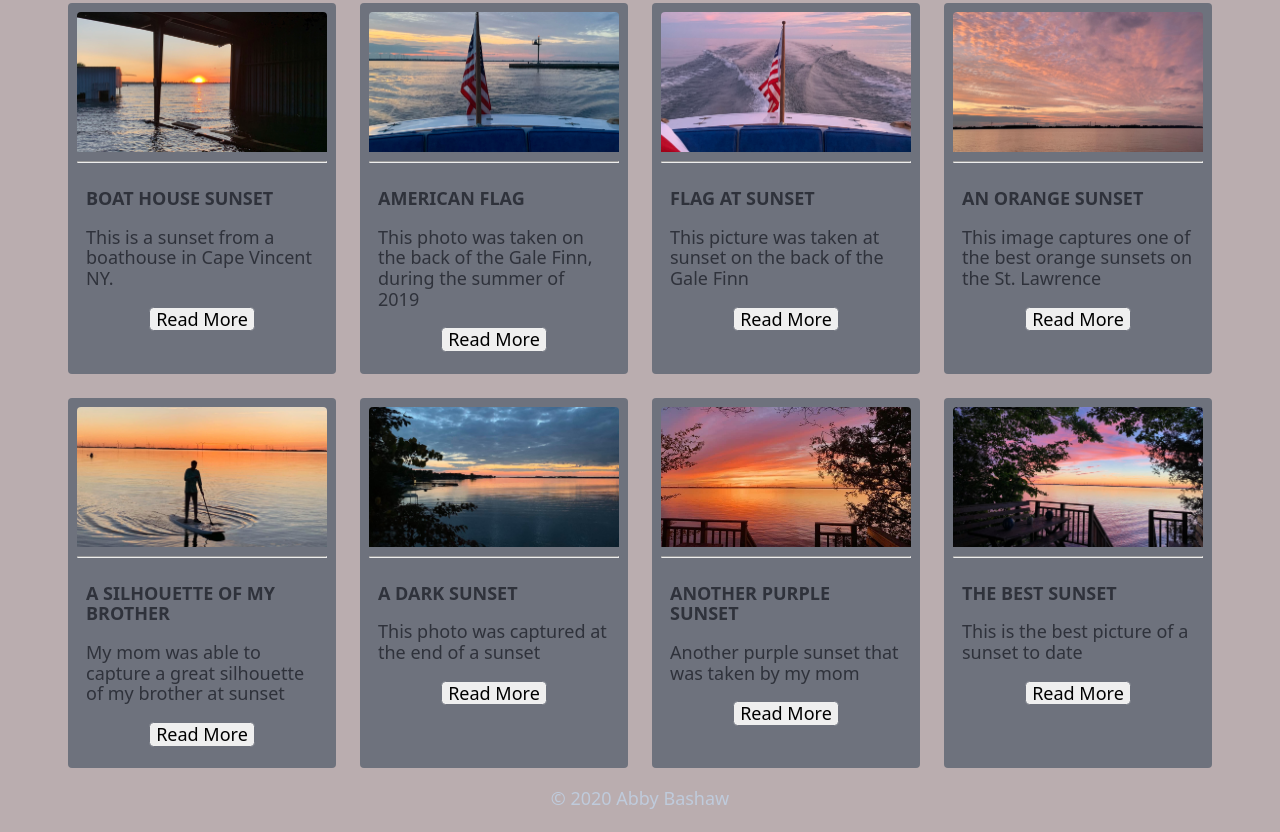
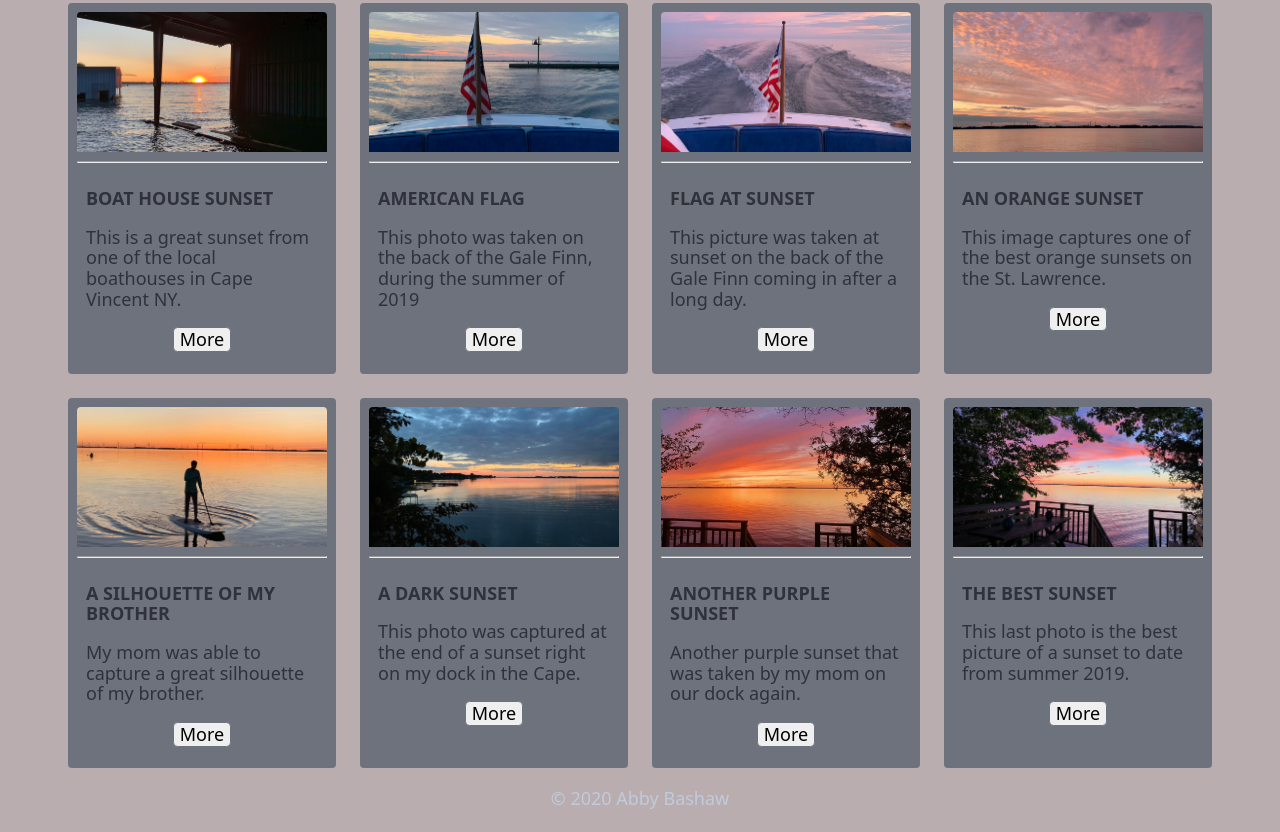
Before and after one commit to abbybashaw14/Gallery, a plain HTML site: page Index.html in a window 1280 px wide. Shown: the part 1282-2114 px from the top of the page. Drawn offline with nearby package versions, Linux system fonts and the light colour scheme.

Commit message:
fixed of button info

```diff
--- a/Index.html
+++ b/Index.html
@@ -63,8 +63,8 @@
           <div class="thumb"></div><hr />
           <div class="card-content">
             <h4 class="card-title">Boat House Sunset</h4>
-            <p class="card-text">This is a sunset from a boathouse in Cape Vincent NY.</p>
-            <button data-modal="#09" class="card-more button">Read More</button>
+            <p class="card-text">This is a great sunset from one of the local boathouses in Cape Vincent NY.</p>
+            <button data-modal="#09" class="card-more button">More</button>
           </div>
         </div>
         <div id="09" class="modal">
@@ -84,7 +84,7 @@
             <div class="card-content">
               <h4 class="card-title">American Flag</h4>
               <p class="card-text">This photo was taken on the back of the Gale Finn, during the summer of 2019</p>
-              <button data-modal="#24" class="card-more button">Read More</button>
+              <button data-modal="#24" class="card-more button">More</button>
             </div>
           </div>
           <div id="24" class="modal">
@@ -103,8 +103,8 @@
             <div class="thumb"></div><hr />
             <div class="card-content">
               <h4 class="card-title">Flag at Sunset</h4>
-              <p class="card-text">This picture was taken at sunset on the back of the Gale Finn</p>
-              <button data-modal="#35" class="card-more button">Read More</button>
+              <p class="card-text">This picture was taken at sunset on the back of the Gale Finn coming in after a long day.</p>
+              <button data-modal="#35" class="card-more button">More</button>
             </div>
           </div>
           <div id="35" class="modal">
@@ -123,8 +123,8 @@
             <div class="thumb"></div><hr />
             <div class="card-content">
               <h4 class="card-title">An Orange Sunset</h4>
-              <p class="card-text">This image captures one of the best orange sunsets on the St. Lawrence</p>
-              <button data-modal="#44" class="card-more button">Read More</button>
+              <p class="card-text">This image captures one of the best orange sunsets on the St. Lawrence.</p>
+              <button data-modal="#44" class="card-more button">More</button>
             </div>
           </div>
           <div id="44" class="modal">
@@ -143,8 +143,8 @@
             <div class="thumb"></div><hr />
             <div class="card-content">
               <h4 class="card-title">A Silhouette of My Brother</h4>
-              <p class="card-text"> My mom was able to capture a great silhouette of my brother at sunset</p>
-              <button data-modal="#54" class="card-more button">Read More</button>
+              <p class="card-text"> My mom was able to capture a great silhouette of my brother.</p>
+              <button data-modal="#54" class="card-more button">More</button>
             </div>
           </div>
           <div id="54" class="modal">
@@ -154,7 +154,7 @@
                 <img src="img/jack.jpg" alt="jacks picture" />
                 <div class="eg-text">
                   <h3>A Silhouette of My Brother<h3>
-                    <p>My mom was able to capture a great silhouetter shot of my brother Jack at sunset during the summer of 2020. This picture was taken of my brother on a paddle board out on the St. Lawrence. </p>
+                    <p>My mom was able to capture a great silhouette shot of my brother Jack at sunset during the summer of 2020. This picture was taken of my brother on a paddle board out on the St. Lawrence. </p>
                   </div>
                 </div>
               </div>
@@ -163,8 +163,8 @@
               <div class="thumb"></div><hr />
               <div class="card-content">
                 <h4 class="card-title">A Dark Sunset</h4>
-                <p class="card-text">This photo was captured at the end of a sunset</p>
-                <button data-modal="#59" class="card-more button">Read More</button>
+                <p class="card-text">This photo was captured at the end of a sunset right on my dock in the Cape.</p>
+                <button data-modal="#59" class="card-more button">More</button>
               </div>
             </div>
             <div id="59" class="modal">
@@ -183,8 +183,8 @@
             <div class="thumb"></div><hr />
             <div class="card-content">
               <h4 class="card-title">Another Purple sunset</h4>
-              <p class="card-text">Another purple sunset that was taken by my mom</p>
-              <button data-modal="#71" class="card-more button">Read More</button>
+              <p class="card-text">Another purple sunset that was taken by my mom on our dock again.</p>
+              <button data-modal="#71" class="card-more button">More</button>
             </div>
           </div>
           <div id="71" class="modal">
@@ -203,8 +203,8 @@
           <div class="thumb"></div><hr />
           <div class="card-content">
             <h4 class="card-title">The Best Sunset</h4>
-            <p class="card-text">This is the best picture of a sunset to date</p>
-            <button data-modal="#32" class="card-more button">Read More</button>
+            <p class="card-text">This last photo is the best picture of a sunset to date from summer 2019.</p>
+            <button data-modal="#32" class="card-more button">More</button>
           </div>
         </div>
         <div id="32" class="modal">
```
